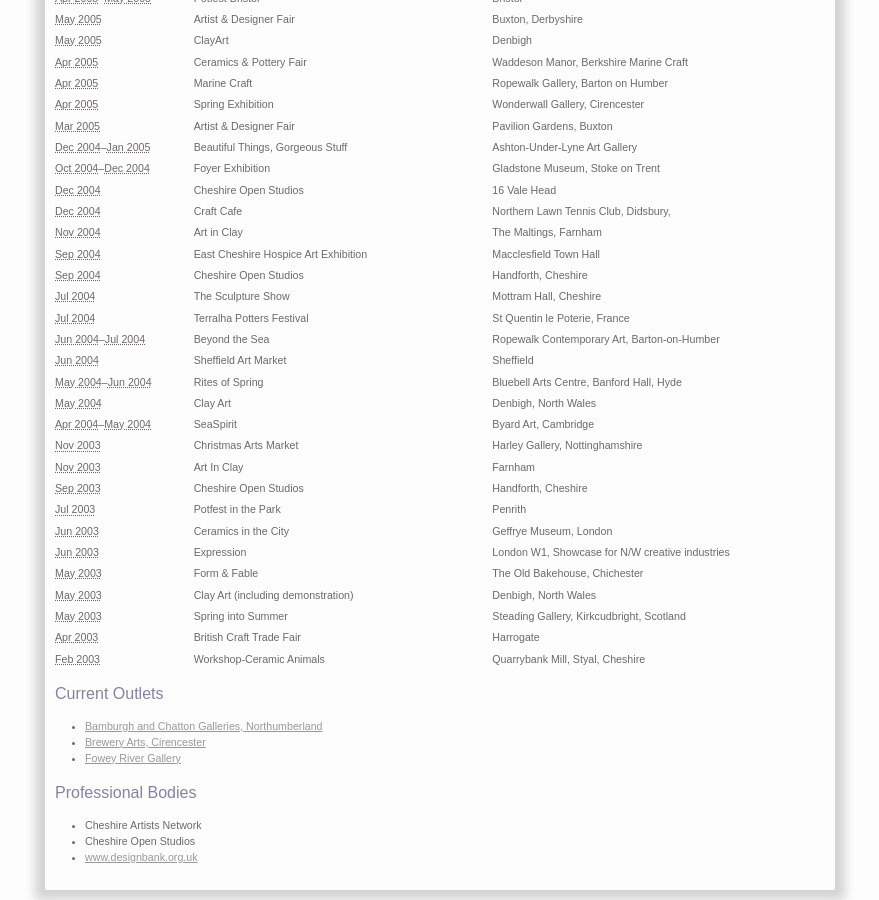
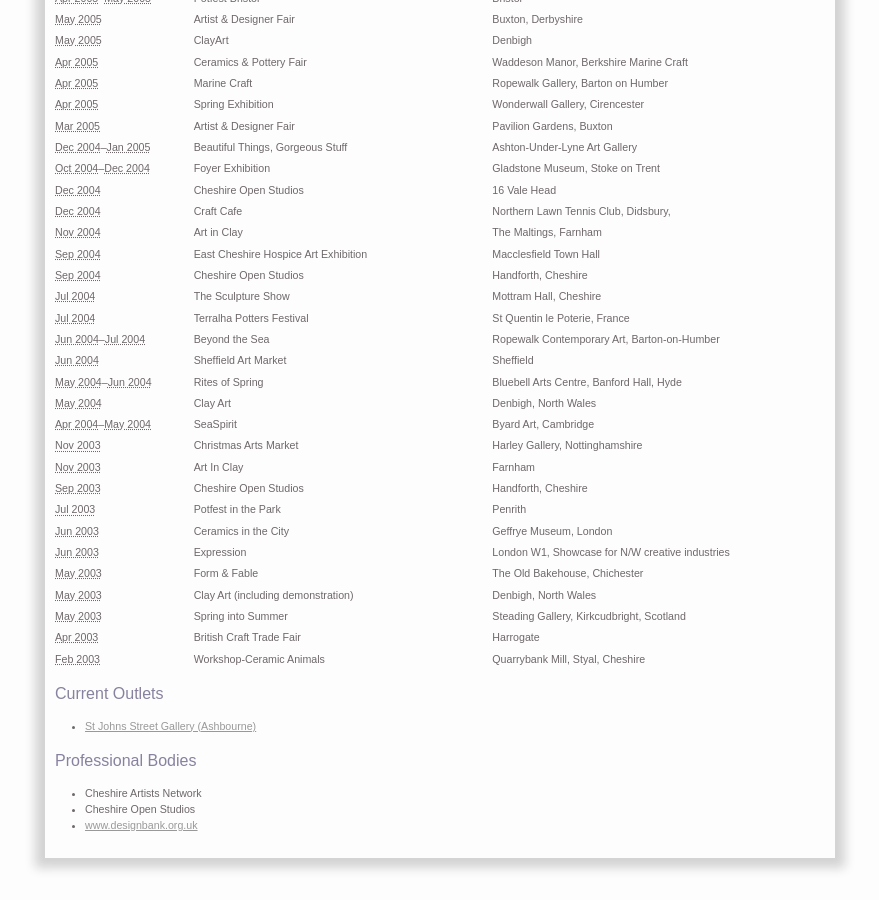
Before and after one commit to suecrossfield/suecrossfield.github.io, a Jekyll site: the page built from cv.md, in a window 1280 px wide and 900 px high, scrolled down 2008 px. Shown: the whole window, without its empty margins (200-1079 px from the left). Built offline with Jekyll 4.4.1, drawn with Linux system fonts in a browser that asks for light colours.

Commit message:
Update outlets in CV

```diff
--- a/cv.md
+++ b/cv.md
@@ -147,9 +147,7 @@ I am a ceramic artist working in stoneware. My creativity is inspired by natural
 
 ## Current Outlets
 
-* [Bamburgh and Chatton Galleries, Northumberland](http://www.chatton-gallery.co.uk/)
-* [Brewery Arts, Cirencester](http://www.newbreweryarts.org.uk/)
-* [Fowey River Gallery](www.foweyrivergallery.co.uk/)
+* [St Johns Street Gallery (Ashbourne)](https://stjohngalleryandcafe.co.uk/)
 
 ## Professional Bodies
 
```
